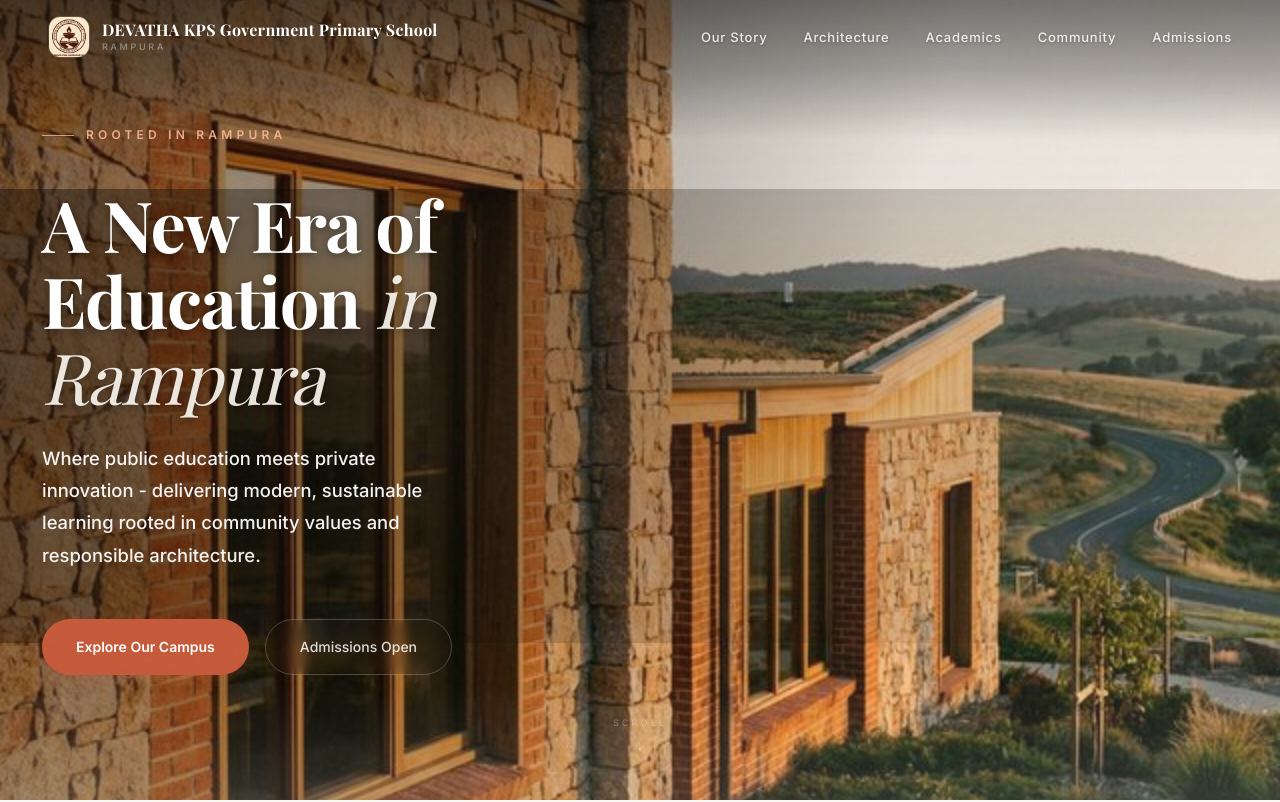
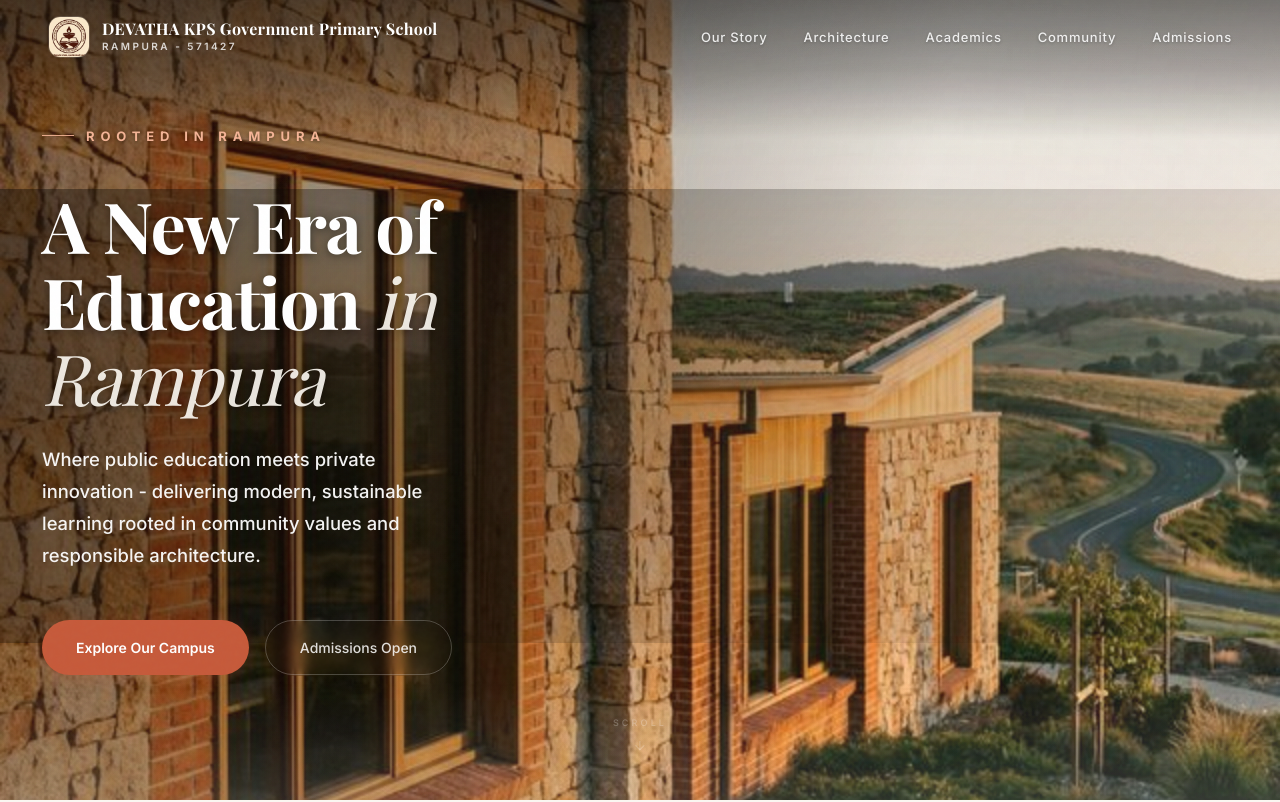
Before and after one commit to rakshithsantosh/devathaKPS, a Next.js app: page / in a window 1280 px wide. Shown: the top 802 px of the page. Built offline with nearby package versions, Linux system fonts and the light colour scheme; a web font is replaced by a local one.

Commit message:
hero section ui changes

```diff
--- a/src/components/Hero.tsx
+++ b/src/components/Hero.tsx
@@ -193,15 +193,16 @@ export default function Hero() {
                             position: "relative",
                         }}
                     >
-                        <div style={{ width: 32, height: 1, backgroundColor: "rgba(244, 180, 150, 0.8)" }} />
+                        <div style={{ width: 32, height: 1, backgroundColor: "rgba(244, 180, 150, 0.9)" }} />
                         <span
                             style={{
-                                color: "rgba(244, 180, 150, 0.95)",
+                                color: "rgba(244, 180, 150, 1)",
                                 fontFamily: "'Inter', sans-serif",
-                                fontWeight: 600,
-                                fontSize: 12,
-                                letterSpacing: "0.35em",
+                                fontWeight: 700,
+                                fontSize: 13,
+                                letterSpacing: "0.45em",
                                 textTransform: "uppercase" as const,
+                                textShadow: "0 1px 4px rgba(0,0,0,0.4)",
                             }}
                         >
                             Rooted in Rampura
--- a/src/components/Navbar.tsx
+++ b/src/components/Navbar.tsx
@@ -106,18 +106,18 @@ export default function Navbar() {
                         <span
                             style={{
                                 fontFamily: "'Inter', sans-serif",
-                                fontWeight: 500,
+                                fontWeight: 600,
                                 color: scrolled
-                                    ? "rgba(244, 232, 220, 0.4)"
-                                    : "rgba(255,255,255,0.4)",
-                                fontSize: 9,
-                                letterSpacing: "0.3em",
+                                    ? "rgba(244, 232, 220, 0.7)"
+                                    : "rgba(255, 255, 255, 0.8)",
+                                fontSize: 10,
+                                letterSpacing: "0.25em",
                                 textTransform: "uppercase" as const,
                                 display: "block",
                                 transition: "color 0.4s ease",
                             }}
                         >
-                            Rampura
+                            Rampura - 571427
                         </span>
                     </div>
                 </a>
```
